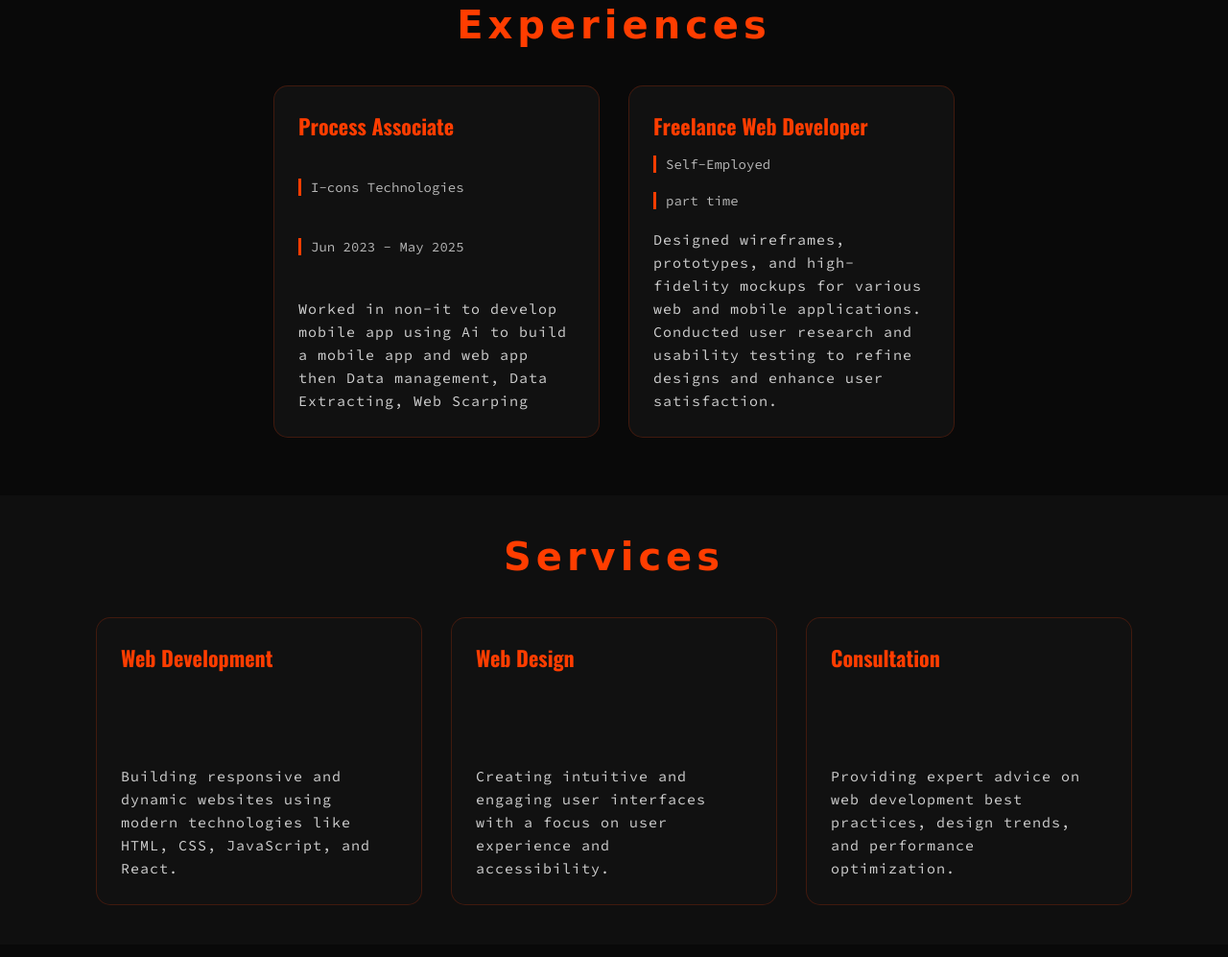
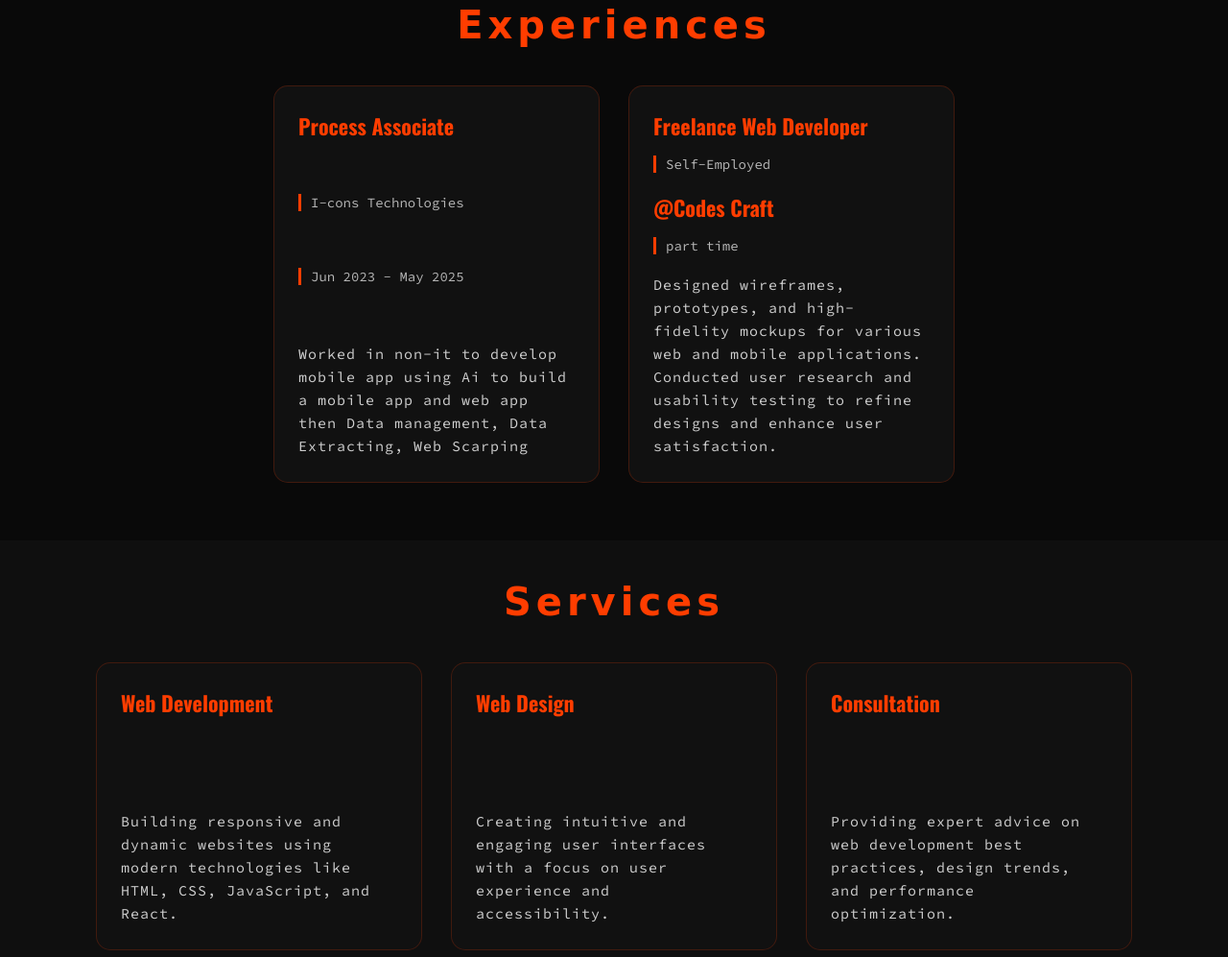
Before and after one commit to Manojkumar-dev21/Mj-portfolio, a plain HTML site: page index.html in a window 1280 px wide. Shown: the part 1524-2521 px from the top of the page at 96% size. Drawn offline with nearby package versions, Linux system fonts and the light colour scheme; a web font is replaced by a local one.

Commit message:
Update index.html

```diff
--- a/index.html
+++ b/index.html
@@ -70,6 +70,7 @@
                 <div class="box">
                     <h3>Freelance Web Developer</h3>
                         <span>Self-Employed</span>
+                    <a href="" ><h3>@Codes Craft</h3></a>
                     <span>part time</span>
                     <p>Designed wireframes, prototypes, and high-fidelity mockups for various web and mobile applications. Conducted user research and usability testing to refine designs and enhance user satisfaction.</p>
                 </div>
```
